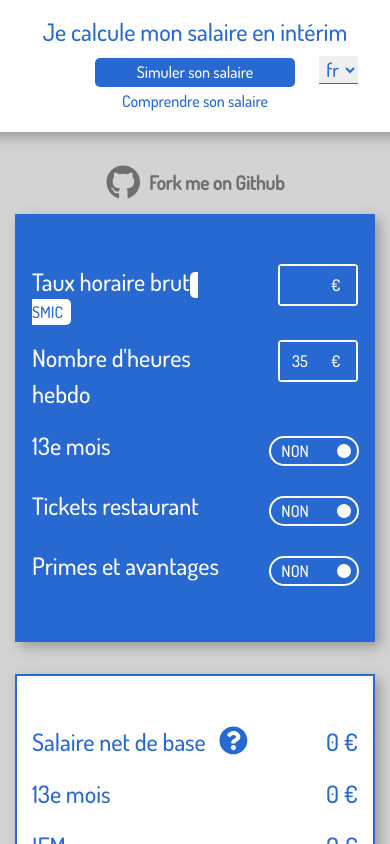
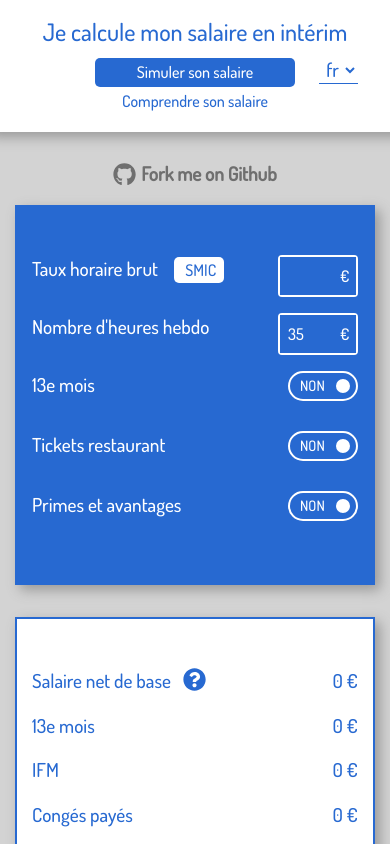
Before and after one commit to CharlesRngrd/ConvertisseurSalaireVueJS, a Vue app: page / in a window 390 px wide. Shown: the top 844 px of the page. Built offline with nearby package versions, Linux system fonts and the light colour scheme.

Commit message:
CSS Enhancement

```diff
--- a/src/App.vue
+++ b/src/App.vue
@@ -23,4 +23,15 @@ export default {
   font-size: 1.5rem;
   margin: 0;
 }
+@media(max-width:576px) {
+  .xtall {
+    font-size: 1.6rem;
+  }
+  .tall {
+    font-size: 1.2rem;
+  }
+  a, p, label {
+    font-size: 0.9rem;
+  }
+}
 </style>
--- a/src/components/layouts/level1MainLayout.vue
+++ b/src/components/layouts/level1MainLayout.vue
@@ -3,7 +3,8 @@
     <b-container fluid>
       <select v-model="$root.$i18n.locale">
         <option v-for="(lang, i) in langs" :key="`Lang${i}`" :value="lang">
-          {{ lang }}</option>
+          {{ lang }}
+        </option>
       </select>
 
       <b-row class="white fixed-top" id="title">
@@ -33,8 +34,7 @@
                 <b-col>
                   <a href="https://github.com/CharlesRngrd/ConvertisseurSalaireVueJS/tree/Vue+Vuex"
                     class="link" target="blank">
-                    <font-awesome-icon :icon="['fab', 'github']" class="icon-2x"/>
-                    Fork me on Github
+                    <font-awesome-icon :icon="['fab', 'github']" class="icon-2x"/>Fork me on Github
                   </a>
                 </b-col>
               </b-row>
@@ -80,6 +80,7 @@ h1 {
 }
 select {
   position: fixed;
+  background: #fff;
   top: 1rem;
   right: 2rem;
   z-index: 1001;
@@ -170,5 +171,9 @@ path {
   select {
     top: 3.5rem;
   }
+  .icon-2x {
+    font-size: 120%;
+    top: 2px;
+  }
 }
 </style>
--- a/src/components/layouts/level2BlocLayout.vue
+++ b/src/components/layouts/level2BlocLayout.vue
@@ -51,7 +51,6 @@ export default {
 }
 .text {
   color: #5c5c5c;
-  font-size: 110%;
   font-family: arial;
   text-align: justify;
   margin: 0;
--- a/src/components/pages/simulationPage.vue
+++ b/src/components/pages/simulationPage.vue
@@ -74,7 +74,7 @@
             <b-col cols="7">
               <label>{{ $t('simulation.ticketAmount') }}</label>
             </b-col>
-            <b-col cols="4" class="right">
+            <b-col cols="5" class="right">
               <input-widget appearance="darkBlue" variable="ticketAmount"></input-widget>
             </b-col>
           </b-row>
@@ -228,6 +228,9 @@ export default {
 </script>
 
 <style>
+table {
+  width: 100%;
+}
 th, tr {
   text-align: center;
   width: 15rem;
@@ -265,6 +268,7 @@ th, tr {
   color: #2769d1;
   background-color: #fff;
   border-radius: 5px;
+  white-space: nowrap;
 }
 #addItem {
   padding-top: 2rem;
@@ -275,8 +279,8 @@ th, tr {
   .tall {
     margin-top: 0rem;
   }
-  #minimumWage {
-    margin-left: 0rem;
+  .input-container.darkBlue {
+    padding-right: 0;
   }
   table {
     margin-top: 1rem;
--- a/src/components/widgets/dropDownWidget.vue
+++ b/src/components/widgets/dropDownWidget.vue
@@ -39,9 +39,11 @@ export default {
 }
 /deep/ .btn-secondary.dropdown-toggle,
 /deep/ .btn-secondary.dropdown-toggle:hover,
+/deep/ .btn-secondary.dropdown-toggle:focus,
+/deep/ .btn-secondary.dropdown-toggle:active,
 /deep/ .show > .btn-secondary.dropdown-toggle {
-  background-color: #1b509f;
-  border-color: #fff;
+  background-color: #1b509f !important;
+  border-color: #fff !important;
   border: solid 2px;
   color: #fff;
   outline: none;
--- a/src/components/widgets/inputWidget.vue
+++ b/src/components/widgets/inputWidget.vue
@@ -66,6 +66,8 @@ export default {
 .form-control:hover, .form-control:active, .form-control:focus {
   background-color: #fff !important;
   color: #2769d1 !important;
+  box-shadow: none !important;
+  -webkit-box-shadow: none !important;
 }
 .input-group-addon {
   display: flex;
@@ -99,12 +101,15 @@ export default {
 @media(max-width:576px) {
   .form-control {
     width: 5rem;
+    padding-left: 8px;
+    padding-right: 8px;
   }
   .input-group {
     width: 5rem !important;
   }
-  .input-group-addon[data-v-dab5fb24] {
-    width: 25px;
+  .input-group-addon {
+    width: 23px;
+    padding-left: 7px;
   }
 }
 </style>
--- a/src/components/widgets/switchWidget.vue
+++ b/src/components/widgets/switchWidget.vue
@@ -34,7 +34,7 @@ export default {
 .onoffswitch {
   position: relative;
   display: inline-block;
-  width: 90px;
+  width: 70px;
   top: 1rem;
   text-align: initial;
   -webkit-user-select: none;
@@ -63,7 +63,7 @@ export default {
   display: none;
   background-color: #FFF;
   color: #2769d1;
-  margin-left: 50px;
+  margin-left: 35px;
 }
 .onoffswitch-inner-off {
   display: inline;
@@ -96,12 +96,20 @@ export default {
   background-color: #fff
 }
 .onoffswitch-checkbox:checked+.onoffswitch-label .onoffswitch-switch {
-  right: 56px;
+  right: 40px;
 }
 
-@media(max-width:576px) {
+@media(max-width:768px) {
   .onoffswitch {
     top: 0.5rem;
   }
 }
+@media(max-width:576px) {
+  .onoffswitch-inner-on, .onoffswitch-inner-off {
+    top: 2px;
+  }
+  .onoffswitch {
+    top: 0rem;
+  }
+}
 </style>
```
Also changed, not shown: 1 other file (tests, documents, lock files or other folders).
